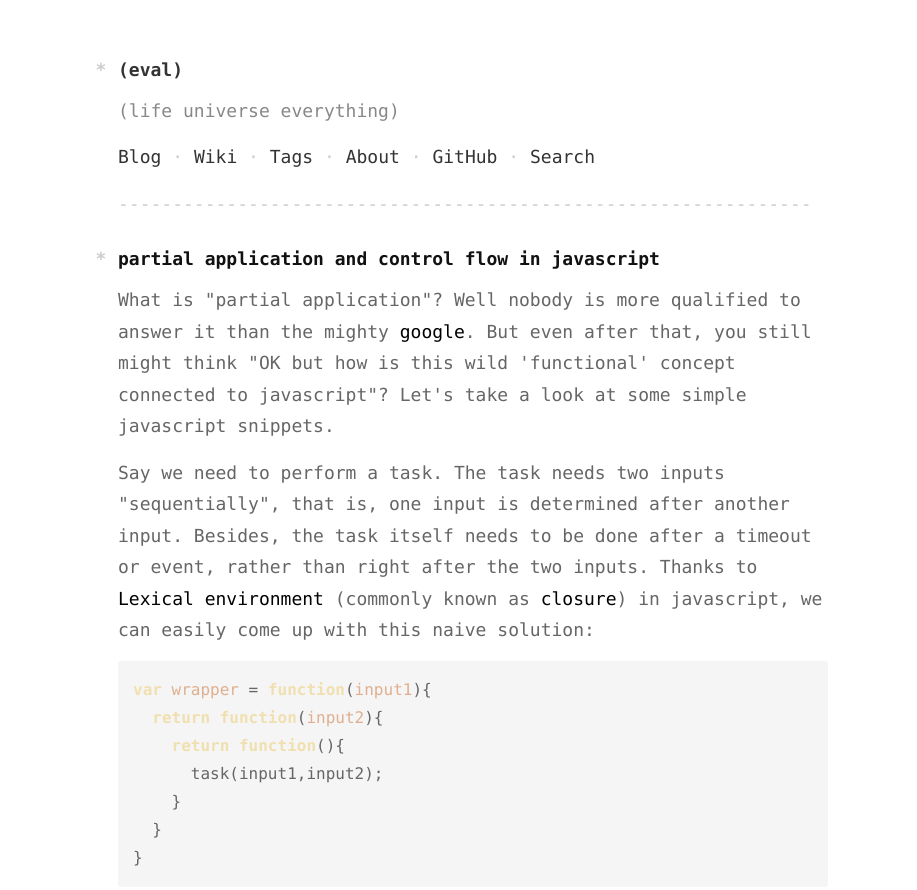
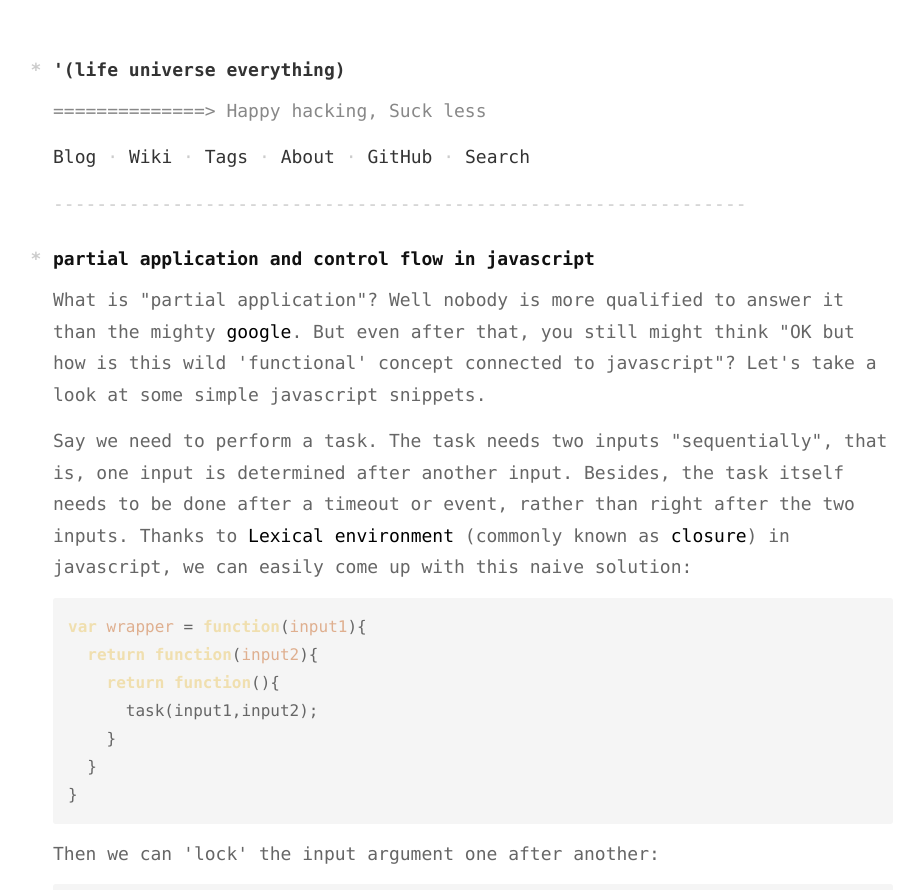
Before and after one commit to altkatz/altkatz.github.io, a plain HTML site: page blog/2013/08/14/partial-application-and-control-flow-in-javascript/index.html in a window 1280 px wide. Shown: the top 890 px of the page, without its empty margins (167-1084 px from the left). Drawn offline with Linux system fonts and the light colour scheme; a script that the page names is missing.

Commit message:
width and head

```diff
--- a/blog/2013/08/14/partial-application-and-control-flow-in-javascript/index.html
+++ b/blog/2013/08/14/partial-application-and-control-flow-in-javascript/index.html
@@ -1,7 +1,7 @@
 <!DOCTYPE html>
 <html lang="en-us">
   <head>
-    <title>partial application and control flow in javascript - (eval)</title>
+    <title>partial application and control flow in javascript - &#39;(life universe everything)</title>
     <meta charset="utf-8" />
     <meta name="author" content="chris" />
     <meta name="description" content="" />
@@ -11,8 +11,8 @@
   <body class="container">
     <div>
       <header class="masthead">
-        <h1 class="masthead-title"><a href="/">(eval)</a></h1>
-        <p>(life universe everything)</p>
+        <h1 class="masthead-title"><a href="/">&#39;(life universe everything)</a></h1>
+        <p>==============&gt; Happy hacking, Suck less</p>
         <ul>
           <li><a href="/blog/">Blog</a></li>
           <li><a href="/wiki/">Wiki</a></li>
--- a/media/css/main.css
+++ b/media/css/main.css
@@ -172,7 +172,7 @@ table th.right, table td.right {
 /* body */
 .container {
     margin: 0 auto;
-    max-width: 77rem;
+    max-width: 90rem;
 }
 /* head */
 .masthead {
```
Also changed, not shown: blog/index.html (+3 -3 lines), index.html (+3 -3 lines), tags/index.html (+3 -3 lines), tags/javascript/index.html (+3 -3 lines), wiki/index.html (+3 -3 lines).
